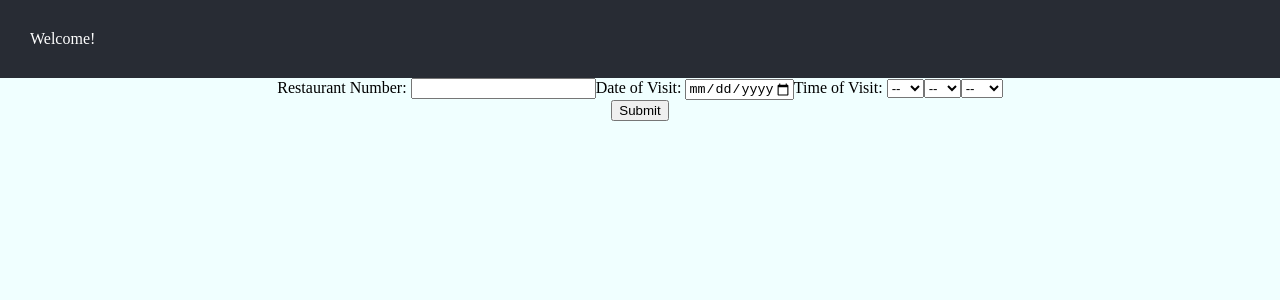
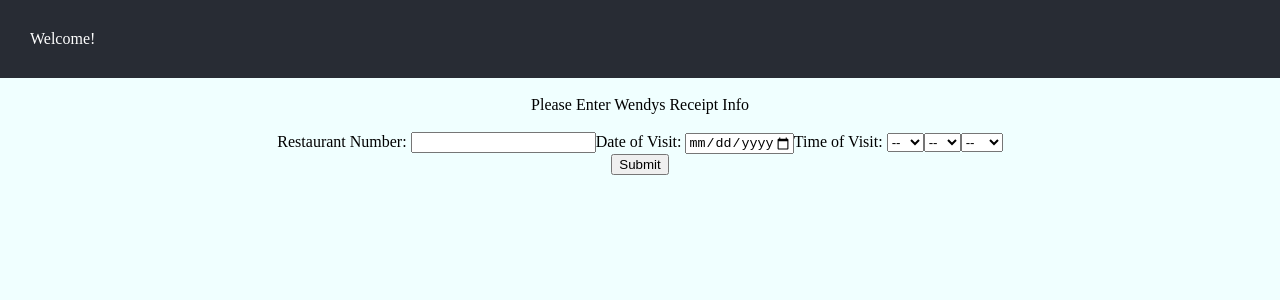
Before and after one commit to joopark0/foodsurvey, a React (Create React App) app: page / in a window 1280 px wide. Shown: the top 300 px of the page. Built offline with nearby package versions, Linux system fonts and the light colour scheme.

Commit message:
Adding Wendys text

```diff
--- a/src/App.js
+++ b/src/App.js
@@ -46,6 +46,9 @@
   return (
     <div className="App">
       <Header />
+      <br></br>
+      <div>Please Enter Wendys Receipt Info</div>
+      <br></br>
       <Form
         handleSubmit={handleSubmit}
         handlerestNumber={handlerestNumber}
```
